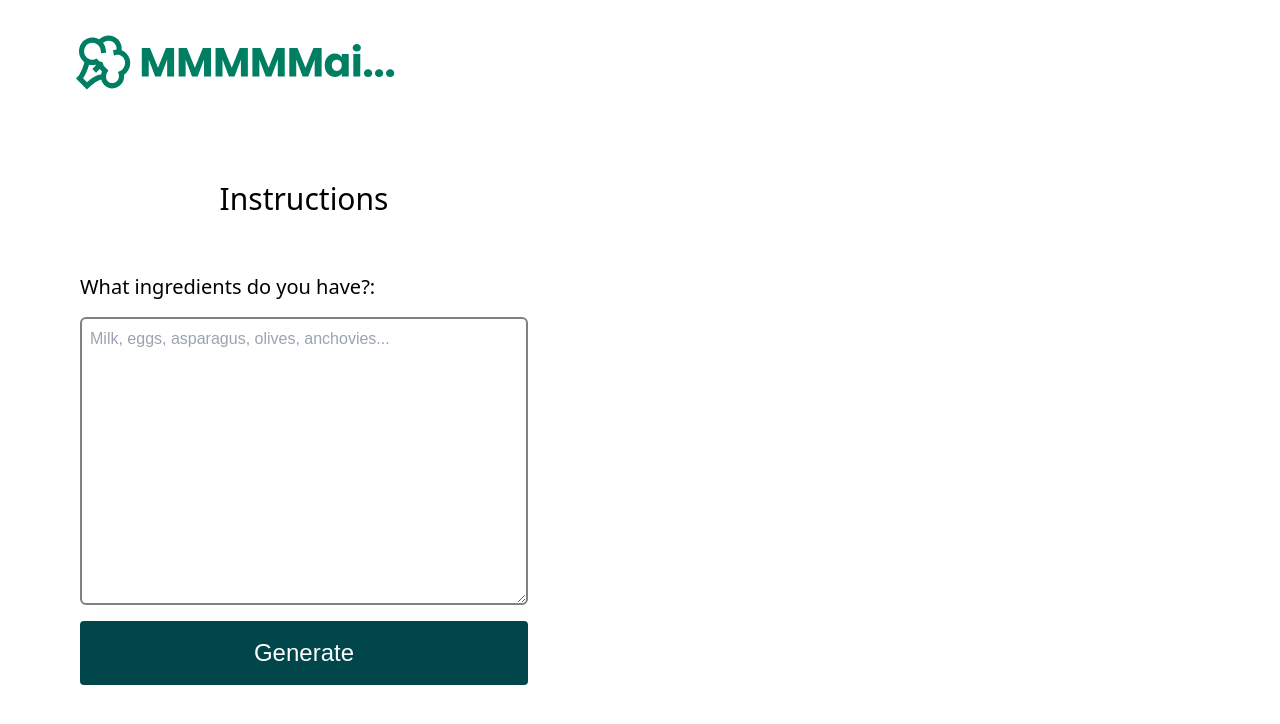
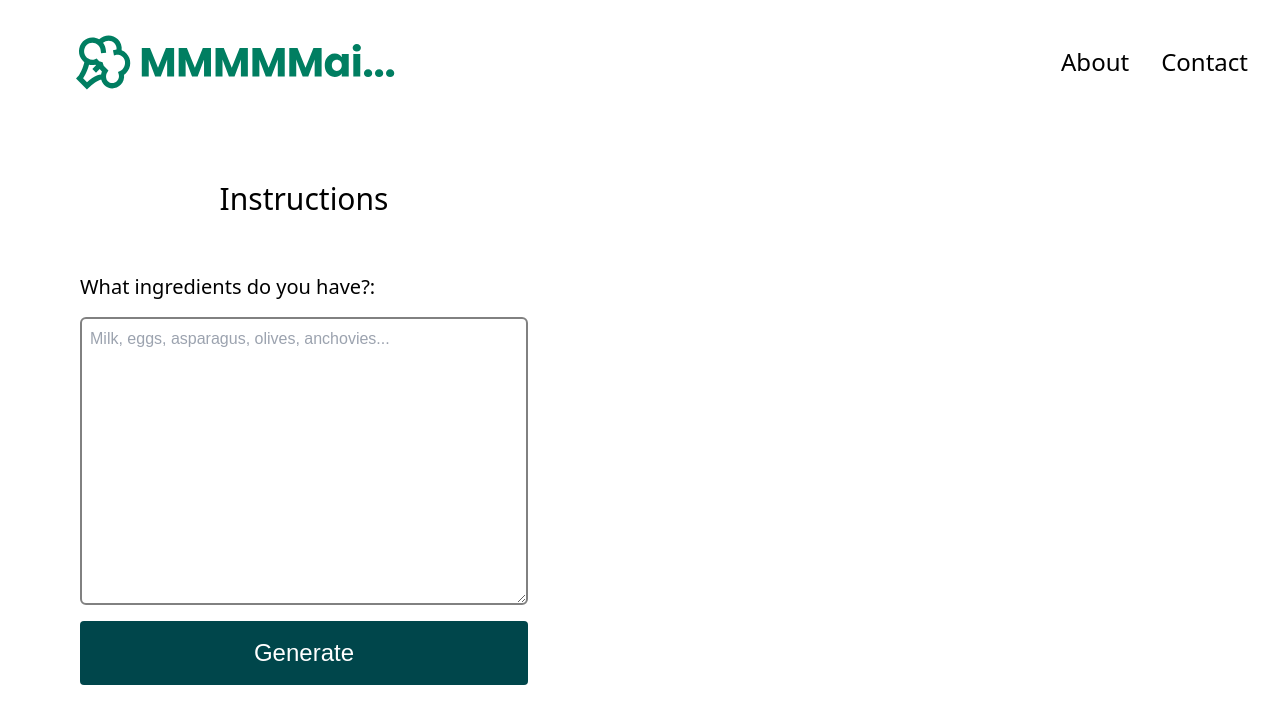
Before and after one commit to shane-jeon/mmmmmai2.0, a Next.js app: page / in a window 1280 px wide. Shown: the top 724 px of the page. Built offline with nearby package versions, Linux system fonts and the light colour scheme.

Commit message:
header links weren't showing, now corrected. also added broccoli png for mobile header

```diff
--- a/src/components/Header.tsx
+++ b/src/components/Header.tsx
@@ -11,7 +11,7 @@ const Header = () => {
 
   return (
     // <header className="border-4 border-black p-8">
-    <header className="pb-2 pt-6 lg:py-8">
+    <header className="pb-2 pt-6 lg:flex lg:items-center lg:justify-between lg:py-8">
       <div className="mx-3 flex hidden items-center justify-between lg:block lg:px-8">
         <Link href="/">
           {/* <img src="/Logo.svg" alt="Logo" className="w-40 lg:w-80" /> */}
@@ -44,9 +44,9 @@ const Header = () => {
             ☰
           </button>
         </div>
-
+      </div>
       {/* Desktop Links */}
-        <div className="hidden gap-8 lg:flex">
+      <div className="hidden gap-8 lg:block lg:flex lg:flex-row">
         <p className="text-2xl">
           <Link href="/about" className="hover:underline">
             About
@@ -57,7 +57,6 @@ const Header = () => {
             Contact
           </Link>
         </p>
-        </div>
       </div>
 
       {/* Mobile Menu */}
```
Also changed, not shown: public/broccoli.png (added). Lines whose indentation alone changed are shown as unchanged.
